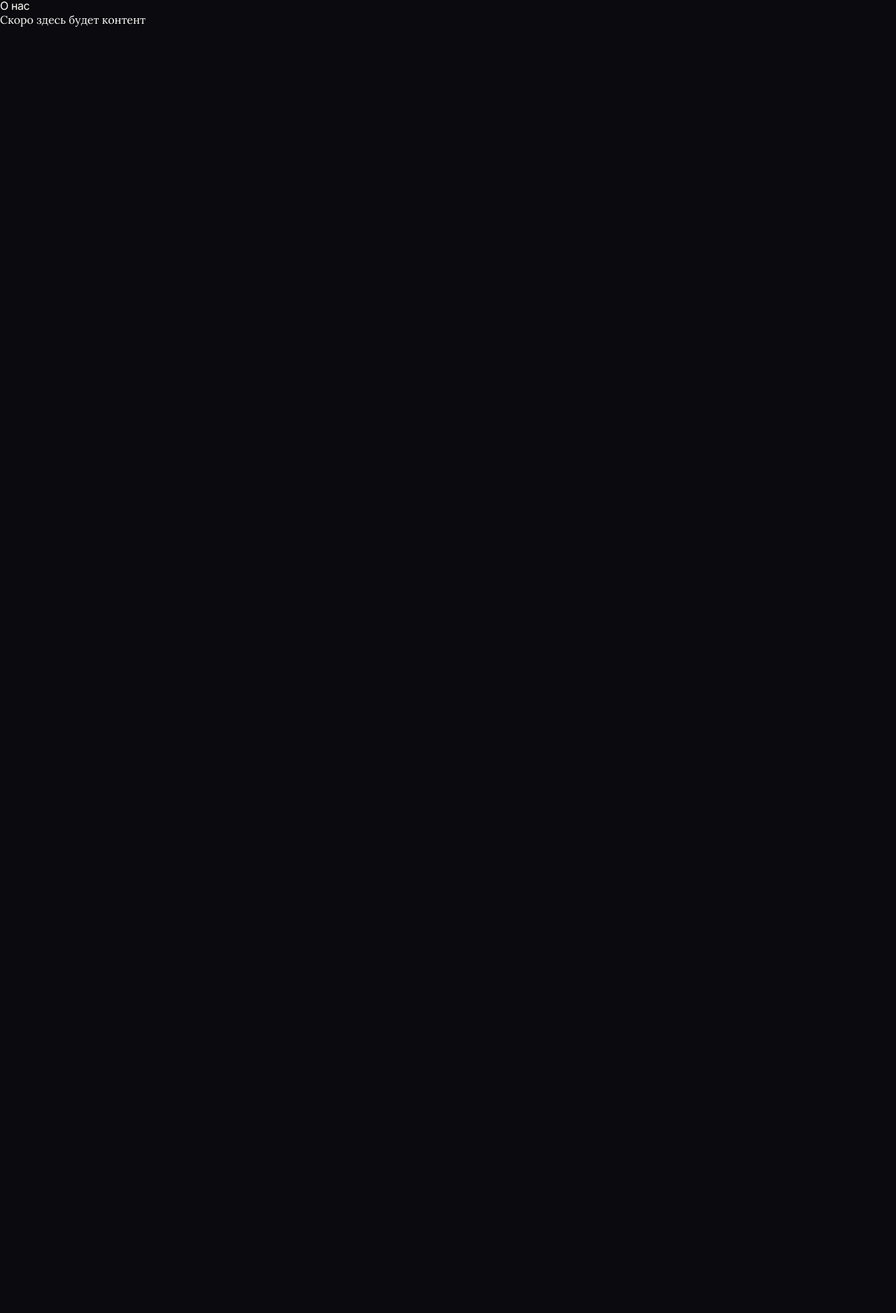
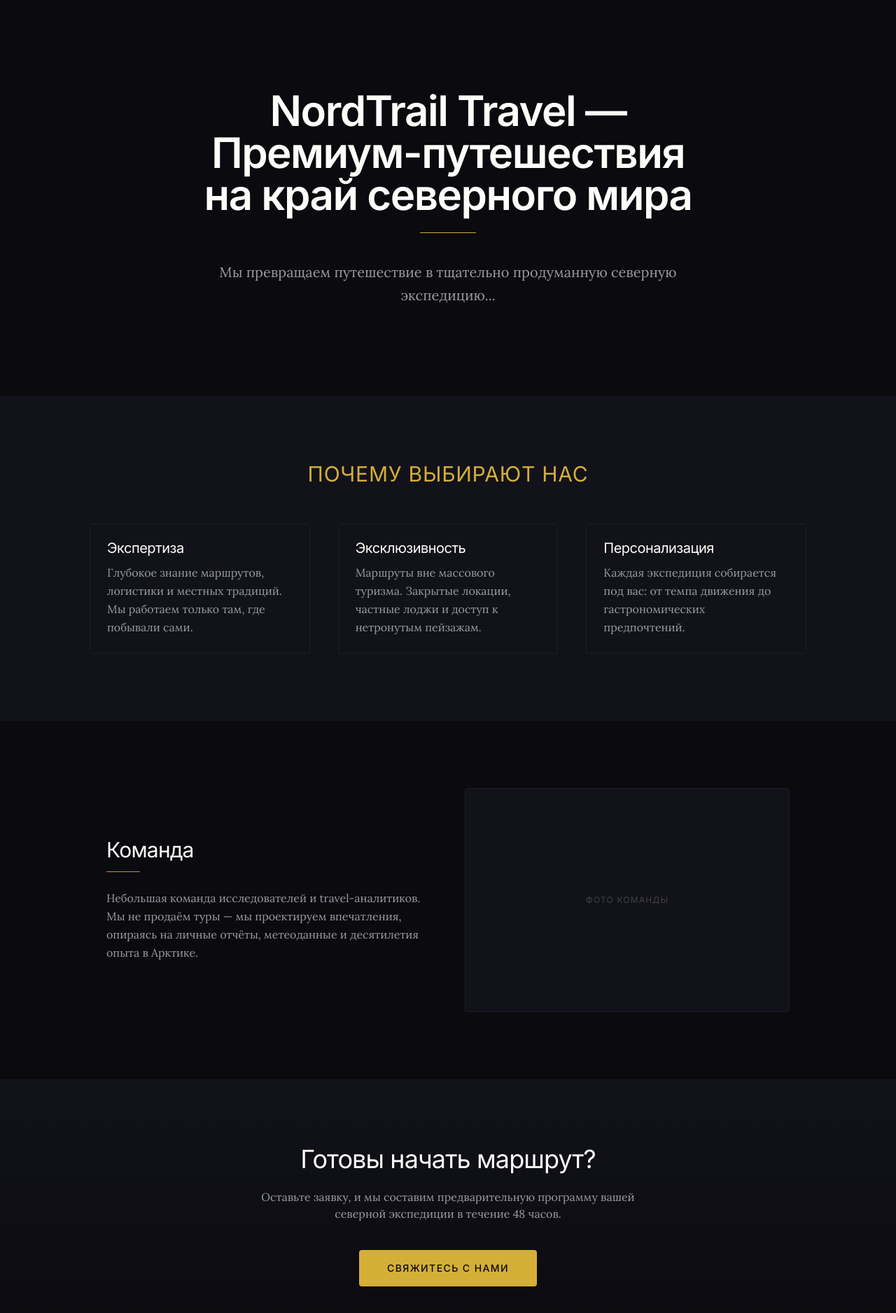
Before and after one commit to melkorp/NordTrail-Travel, a Next.js app: page /about in a window 1280 px wide. Shown: the top 1876 px of the page at 70% size. Before the commit the page ends 800 px from the top, so only its background shows below. Built offline with nearby package versions, Linux system fonts and the light colour scheme.

Commit message:
Страница О нас в стиле Полночное золото

```diff
--- a/src/app/about/page.tsx
+++ b/src/app/about/page.tsx
@@ -1,8 +1,186 @@
+// src/app/about/page.tsx
+"use client";
+
+import { motion } from "framer-motion";
+import Link from "next/link";
+
+// Базовая анимация: медленное появление, мягкое торможение
+const reveal = {
+  hidden: { opacity: 0, y: 24 },
+  visible: {
+    opacity: 1,
+    y: 0,
+    transition: {
+      duration: 0.7,
+      ease: [0.16, 1, 0.3, 1] as [number, number, number, number],
+    },
+  },
+};
+
 export default function AboutPage() {
   return (
-    <main>
-      <h1>О нас</h1>
-      <p>Скоро здесь будет контент</p>
+    <main className="min-h-screen bg-bg text-text font-body antialiased selection:bg-accent-bright selection:text-bg">
+      {/* 1. Заголовок и миссия */}
+      <section className="py-24 md:py-32 px-6 max-w-5xl mx-auto text-center">
+        <motion.h1
+          initial="hidden"
+          whileInView="visible"
+          viewport={{ once: true, amount: 0.3 }}
+          variants={reveal}
+          className="text-4xl md:text-5xl lg:text-6xl font-heading font-semibold text-text mb-6 tracking-tight text-balance"
+        >
+          NordTrail Travel — Премиум-путешествия на край северного мира
+        </motion.h1>
+
+        <motion.div
+          initial={{ opacity: 0, scaleX: 0 }}
+          whileInView={{ opacity: 1, scaleX: 1 }}
+          viewport={{ once: true }}
+          transition={{ duration: 0.6 }}
+          className="w-20 h-px bg-accent-bright mx-auto mb-10"
+        />
+
+        <motion.p
+          initial="hidden"
+          whileInView="visible"
+          viewport={{ once: true, amount: 0.3 }}
+          variants={reveal}
+          transition={{ delay: 0.1 }}
+          className="text-lg md:text-xl text-text-muted max-w-2xl mx-auto leading-relaxed"
+        >
+          Мы превращаем путешествие в тщательно продуманную северную
+          экспедицию...
+        </motion.p>
+      </section>
+
+      {/* 2. Три причины (фон surface) */}
+      <section className="py-24 px-6 bg-surface">
+        <div className="max-w-5xl mx-auto">
+          <motion.h2
+            initial="hidden"
+            whileInView="visible"
+            viewport={{ once: true, amount: 0.2 }}
+            variants={reveal}
+            className="text-2xl md:text-3xl font-heading text-accent-bright mb-14 tracking-wide uppercase text-center"
+          >
+            Почему выбирают нас
+          </motion.h2>
+
+          <div className="grid grid-cols-1 md:grid-cols-3 gap-8 md:gap-10">
+            {[
+              {
+                title: "Экспертиза",
+                desc: "Глубокое знание маршрутов, логистики и местных традиций. Мы работаем только там, где побывали сами.",
+              },
+              {
+                title: "Эксклюзивность",
+                desc: "Маршруты вне массового туризма. Закрытые локации, частные лоджи и доступ к нетронутым пейзажам.",
+              },
+              {
+                title: "Персонализация",
+                desc: "Каждая экспедиция собирается под вас: от темпа движения до гастрономических предпочтений.",
+              },
+            ].map((item, i) => (
+              <motion.div
+                key={i}
+                initial="hidden"
+                whileInView="visible"
+                viewport={{ once: true, amount: 0.2 }}
+                variants={reveal}
+                transition={{ delay: i * 0.15 }}
+                className="group p-6 border border-white/5 hover:border-accent-bright/30 rounded-sm transition-all duration-500"
+              >
+                <h3 className="text-xl font-heading text-text mb-3 tracking-tight group-hover:text-accent-bright transition-colors duration-500">
+                  {item.title}
+                </h3>
+                <p className="text-text-muted leading-relaxed text-sm md:text-base">
+                  {item.desc}
+                </p>
+              </motion.div>
+            ))}
+          </div>
+        </div>
+      </section>
+
+      {/* 3. Команда (фон bg) */}
+      <section className="py-24 px-6 max-w-5xl mx-auto">
+        <div className="grid grid-cols-1 md:grid-cols-2 gap-12 items-center">
+          <motion.div
+            initial="hidden"
+            whileInView="visible"
+            viewport={{ once: true, amount: 0.3 }}
+            variants={reveal}
+          >
+            <h2 className="text-2xl md:text-3xl font-heading text-text mb-4 tracking-tight">
+              Команда
+            </h2>
+            <div className="w-12 h-px bg-accent-calm mb-6" />
+            <p className="text-text-muted leading-relaxed">
+              Небольшая команда исследователей и travel-аналитиков. Мы не
+              продаём туры — мы проектируем впечатления, опираясь на личные
+              отчёты, метеоданные и десятилетия опыта в Арктике.
+            </p>
+          </motion.div>
+
+          {/* Плейсхолдер для фото: сохраняет сетку до вставки реального изображения */}
+          <motion.div
+            initial={{ opacity: 0, x: 20 }}
+            whileInView={{ opacity: 1, x: 0 }}
+            viewport={{ once: true, amount: 0.3 }}
+            transition={{
+              duration: 0.7,
+              ease: [0.16, 1, 0.3, 1] as [number, number, number, number],
+              delay: 0.2,
+            }}
+            className="h-64 md:h-80 bg-surface rounded-sm flex items-center justify-center border border-white/5"
+          >
+            <span className="text-text/20 font-heading text-xs tracking-widest uppercase">
+              Фото команды
+            </span>
+          </motion.div>
+        </div>
+      </section>
+
+      {/* 4. CTA (фон surface с плавным переходом) */}
+      <section className="py-24 px-6 bg-linear-to-b from-surface to-bg">
+        <div className="max-w-3xl mx-auto text-center">
+          <motion.h2
+            initial="hidden"
+            whileInView="visible"
+            viewport={{ once: true, amount: 0.3 }}
+            variants={reveal}
+            className="text-3xl md:text-4xl font-heading text-text mb-6 tracking-tight"
+          >
+            Готовы начать маршрут?
+          </motion.h2>
+
+          <motion.p
+            initial="hidden"
+            whileInView="visible"
+            viewport={{ once: true, amount: 0.3 }}
+            variants={reveal}
+            transition={{ delay: 0.1 }}
+            className="text-text-muted mb-10 max-w-xl mx-auto"
+          >
+            Оставьте заявку, и мы составим предварительную программу вашей
+            северной экспедиции в течение 48 часов.
+          </motion.p>
+
+          <motion.div
+            initial={{ opacity: 0, y: 10 }}
+            whileInView={{ opacity: 1, y: 0 }}
+            viewport={{ once: true }}
+            transition={{ delay: 0.2 }}
+          >
+            <Link
+              href="/contact"
+              className="inline-block px-10 py-4 font-heading text-sm tracking-widest uppercase font-medium text-bg bg-accent-bright rounded-sm transition-all duration-500 hover:-translate-y-px hover:shadow-[0_4px_24px_rgba(212,175,55,0.25)]"
+            >
+              Свяжитесь с нами
+            </Link>
+          </motion.div>
+        </div>
+      </section>
     </main>
   );
 }
```
